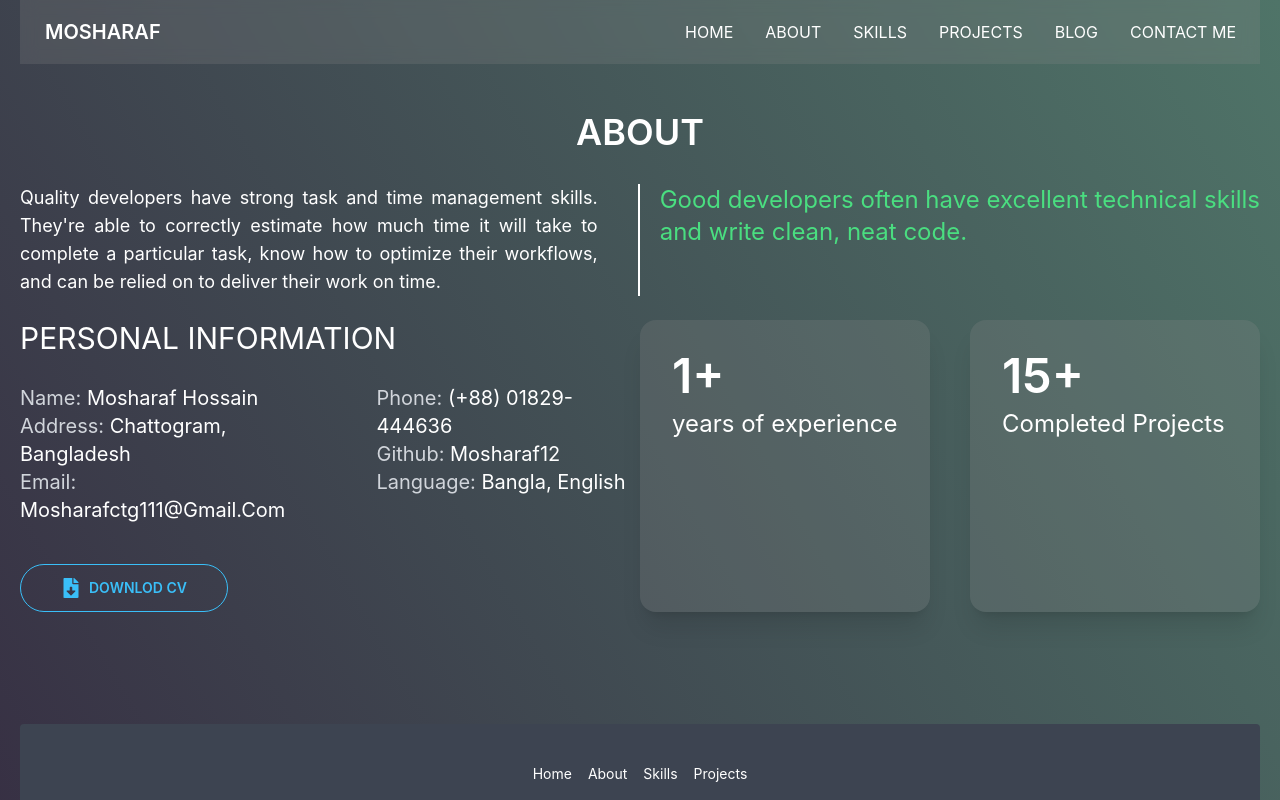
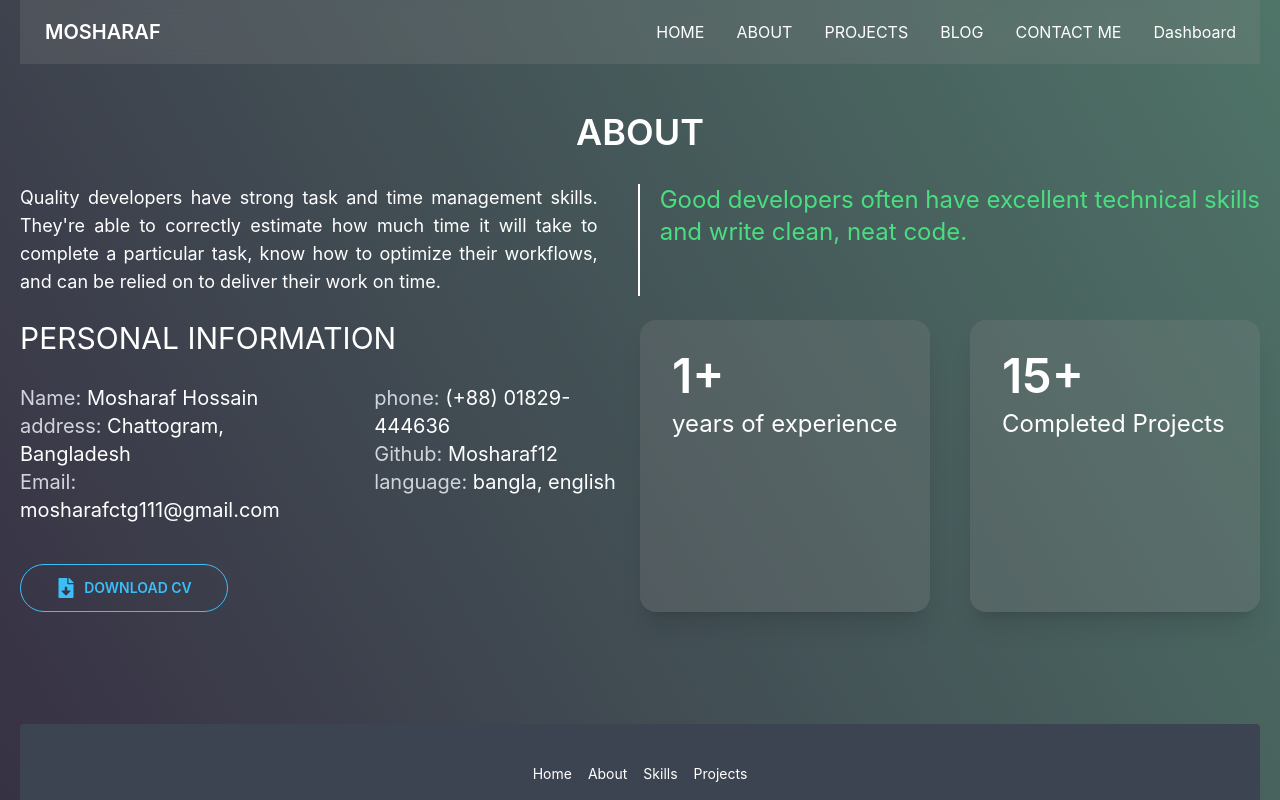
Before and after one commit to Mosharaf12/developer-portfoli-1, a React (Create React App) app: page /about in a window 1280 px wide. Shown: the top 800 px of the page. Built offline with nearby package versions, Linux system fonts and the light colour scheme.

Commit message:
added the more function

```diff
--- /dev/null
+++ b/src/Pages/Dashboard/Dashboard/Dashboard.js
@@ -0,0 +1,11 @@
+import React from 'react';
+
+const Dashboard = () => {
+    return (
+        <div className='p-20 text-white'>
+            <h2>this is dashboard</h2>
+        </div>
+    );
+};
+
+export default Dashboard;
--- a/src/Pages/Home/About/About.js
+++ b/src/Pages/Home/About/About.js
@@ -25,7 +25,7 @@
          <div className='mt-6 grid md:grid-cols-2 grid-cols-1'>
             <div className=''>
                 <h1 className='uppercase text-3xl text-white'>Personal information</h1>
-                <div className='capitalize text-white md:flex gap-10 mt-2 text-xl py-5'>
+                <div className='text-white md:flex gap-10 mt-2 text-xl py-5'>
                     <div>
                         <span className="text-gray-300">Name:</span> Mosharaf Hossain <br />
                         <span className="text-gray-300">address:</span> Chattogram, Bangladesh <br />
@@ -39,7 +39,7 @@
                 </div>
 
                 <a href={resume} download={resume}>
-                <button className='btn btn-info btn-outline mt-5 rounded-full w-full md:w-52 uppercase'><FaFileDownload className="mr-2 text-xl"></FaFileDownload> Downlod CV</button>
+                <button className='btn btn-info btn-outline mt-5 rounded-full w-full md:w-52 uppercase'><FaFileDownload className="mr-2 text-xl"></FaFileDownload> Download CV</button>
                 </a>
 
               </div>
--- a/src/Shared/Header/Header.js
+++ b/src/Shared/Header/Header.js
@@ -8,10 +8,11 @@
   const menuItems = <>
   <li> <Link to='/'>HOME</Link> </li>
   <li> <Link to='/about'>ABOUT</Link> </li>
-  <li> <Link to='/skills'>SKILLS</Link> </li>
+  {/* <li> <Link to='/skills'>SKILLS</Link> </li> */}
   <li> <Link to='/projects'>PROJECTS</Link> </li>
   <li> <Link to='/blog'>BLOG</Link> </li>
   <li> <Link to='/contact'>CONTACT ME</Link> </li>
+  <li> <Link to='/dashboard'>Dashboard</Link> </li>
   </>
     return (
       <div className="navbar z-10 fixed mx-auto md:max-w-[1240px]" style={{
@@ -24,7 +25,7 @@
       <label tabIndex={0} className="btn btn-ghost lg:hidden">
         <svg xmlns="http://www.w3.org/2000/svg" className="h-5 w-5" fill="none" viewBox="0 0 24 24" stroke="currentColor"><path strokeLinecap="round" strokeLinejoin="round" strokeWidth="2" d="M4 6h16M4 12h8m-8 6h16" /></svg>
       </label>
-      <ul tabIndex={0} className="menu  menu-compact dropdown-content mt-3 p-2 shadow bg-base-100 text-black rounded-box w-52">
+      <ul tabIndex={1} className="menu  menu-compact dropdown-content mt-3 p-2 shadow bg-base-100 text-black rounded-box w-52">
         {menuItems}
       </ul>
     </div>
@@ -35,6 +36,9 @@
      {menuItems}
     </ul>
   </div>
+  <label htmlFor="dashboard-drawer" tabIndex={2} className="btn btn-ghost lg:hidden">
+        <svg xmlns="http://www.w3.org/2000/svg" className="h-5 w-5" fill="none" viewBox="0 0 24 24" stroke="currentColor"><path strokeLinecap="round" strokeLinejoin="round" strokeWidth="2" d="M4 6h16M4 12h8m-8 6h16" /></svg>
+      </label>
 
 </div>
 
--- /dev/null
+++ b/src/layout/DashboardLayout.js
@@ -0,0 +1,33 @@
+import React from 'react';
+import { Outlet } from 'react-router-dom';
+import Header from '../Shared/Header/Header';
+
+const DashboardLayout = () => {
+    return (
+        <div>
+            <Header></Header>
+            <div className="drawer drawer-mobile">
+    <input id="dashboard-drawer" type="checkbox" className="drawer-toggle" />
+    <div className="drawer-content">
+            <Outlet></Outlet>
+
+
+
+     </div>
+     <div className="drawer-side">
+    <label htmlFor="dashboard-drawer" className="drawer-overlay"></label>
+     <ul className="menu p-4 w-80 bg-base-100 text-base-content">
+
+      <li><a>Sidebar Item 1</a></li>
+      <li><a>Sidebar Item 2</a></li>
+        </ul>
+
+     </div>
+
+     </div>
+
+ </div>
+    );
+};
+
+export default DashboardLayout;
```
Also changed, not shown: src/Routes/Routes.js (+12 -0 lines).
